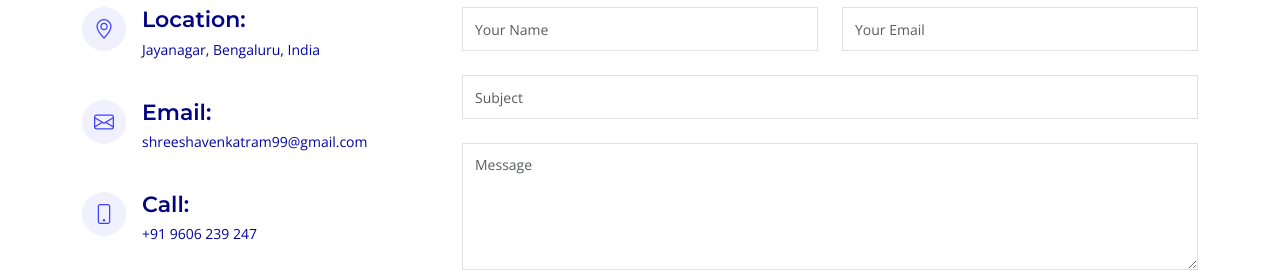
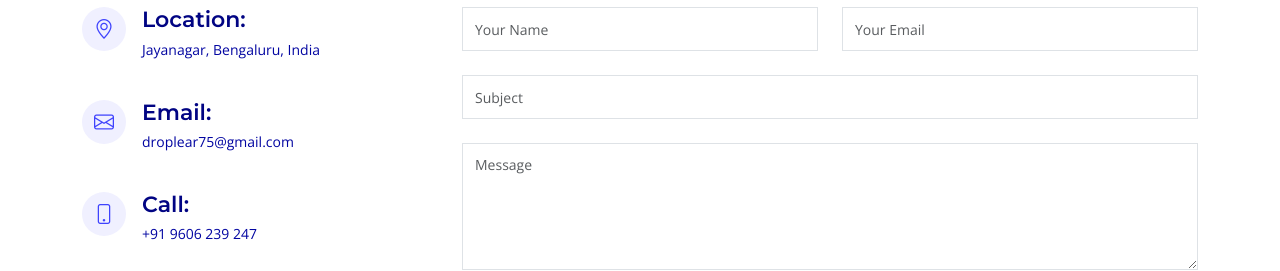
Before and after one commit to Shreesha99/fuzemantramain, a plain HTML site: page index.html in a window 1280 px wide. Shown: the part 4780-5051 px from the top of the page. Drawn offline with nearby package versions, Linux system fonts and the light colour scheme.

Commit message:
email change

```diff
--- a/index.html
+++ b/index.html
@@ -805,7 +805,7 @@
               <div class="email">
                 <i class="bi bi-envelope"></i>
                 <h4>Email:</h4>
-                <p>shreeshavenkatram99@gmail.com</p>
+                <p>droplear75@gmail.com</p>
               </div>
 
               <div class="phone">
```
